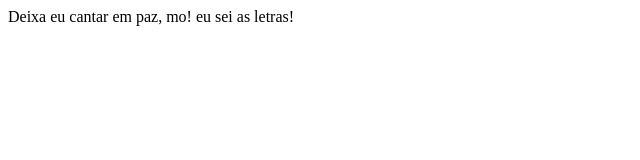
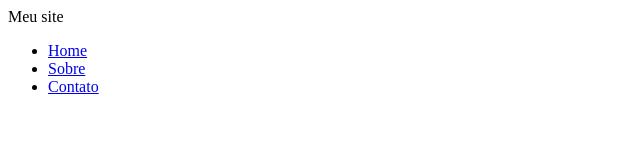
Before and after one commit to RenanPicoli/site, a plain HTML site: page index.html in a window 1280 px wide. Shown: the whole page, without its empty margins (0-640 px from the left). Drawn offline with Linux system fonts and the light colour scheme.

Commit message:
Adicionei menu

```diff
--- a/index.html
+++ b/index.html
@@ -5,7 +5,11 @@
     <title> Meu Site </title>
 </head>
 <body>
-	Deixa eu cantar em paz, mo!
-	eu sei as letras!
+	Meu site
+	<ul>
+		<li><a href="index.html">Home</a></li>
+		<li><a href="sobre.html">Sobre</a></li>
+		<li><a href="contato.html">Contato</a></li>
+	</ul>
 </body>
 </html>
```
